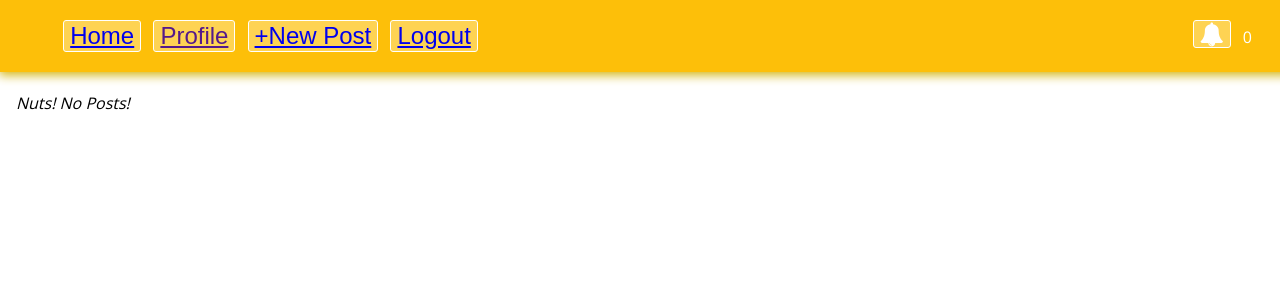
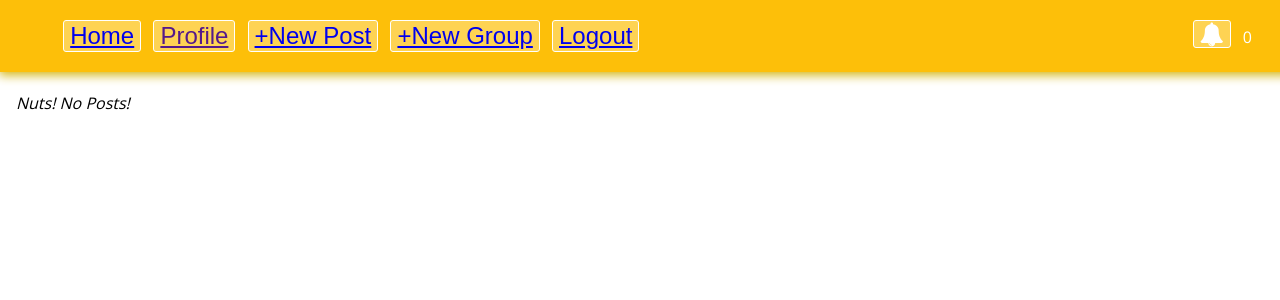
Before and after one commit to COMP2005-L/comp2005-l, a Flask app: page / in a window 1280 px wide; the page is wider, and only the part inside the window is pictured. Shown: the top 300 px of that part. Run offline with Flask 2, Linux system fonts and the light colour scheme; a user stored in the database is signed in; some libraries are stand-ins or nearby versions.

Commit message:
Changing main.html

```diff
--- a/app/templates/main.html
+++ b/app/templates/main.html
@@ -18,6 +18,7 @@
 			<button class=navlink id=home><a href="/listview">Home</a></button>
 			<button class=navlink id=profile><a href="">Profile</a></button>
 			<button class=navlink id=newpost><a href="/postEdit">+New Post</a></button>
+			<button class=navlink id=newgroup><a href="/groups/create">+New Group</a></button>
 			<button class=navlink id=logout><a href="/logout">Logout</a></button>
 			<div id="notification-area">
 				<button class="navlink fa fa-bell"></button>
```
